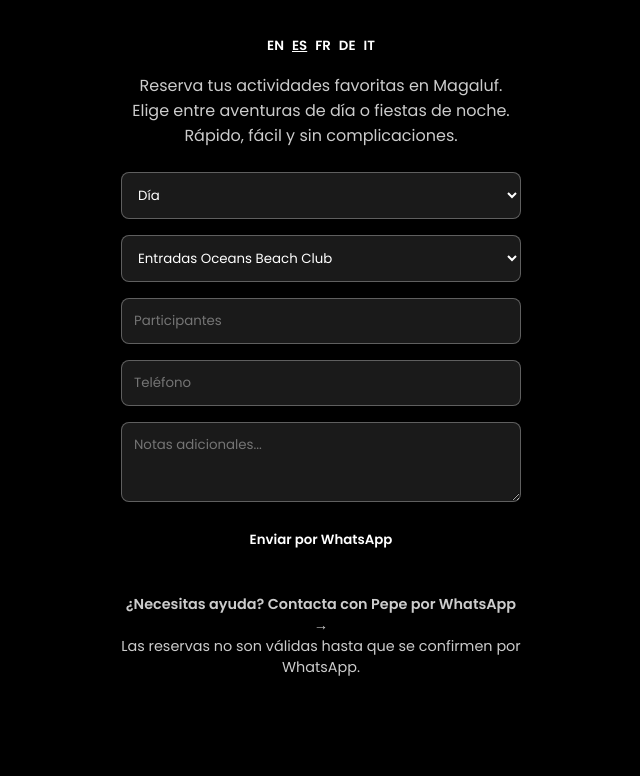
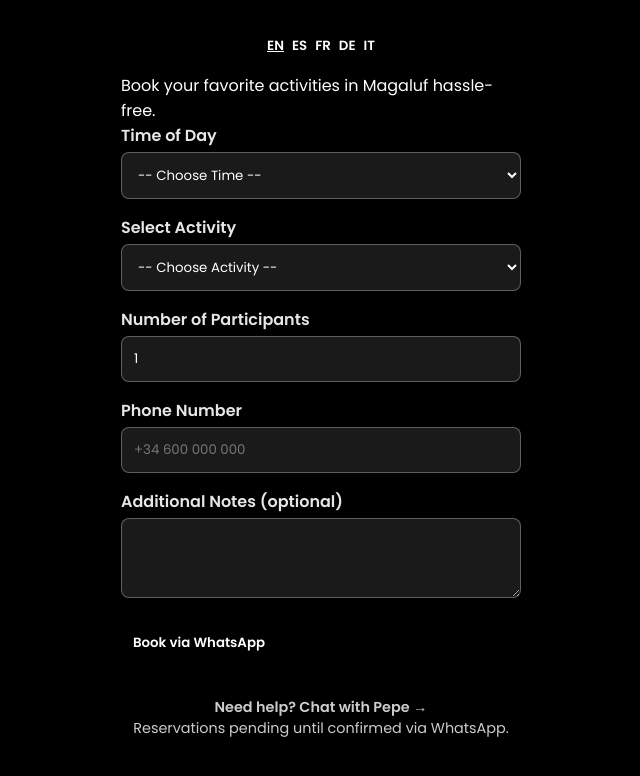
Before and after one commit to BusinessBotss/magalufactivities, a plain HTML site: page index.html in a window 1280 px wide. Shown: the whole page, without its empty margins (319-959 px from the left). Drawn offline with Linux system fonts and the light colour scheme.

Commit message:
Update index.html

```diff
--- a/index.html
+++ b/index.html
@@ -1,9 +1,9 @@
 <!DOCTYPE html>
-<html lang="es">
+<html lang="en">
 <head>
   <meta charset="UTF-8">
   <meta name="viewport" content="width=device-width, initial-scale=1.0">
-  <title>Reservas Magaluf</title>
+  <title>Magaluf Bookings</title>
   <!-- Google Fonts -->
   <link href="https://fonts.googleapis.com/css2?family=Poppins:wght@400;600&display=swap" rel="stylesheet">
   <style>
@@ -16,20 +16,20 @@
     /* Layout */
     .container {
       width: 90%; max-width: 400px; margin: 2rem auto;
-      display: flex; flex-direction: column; align-items: center;
+      display: flex; flex-direction: column; align-items: stretch;
       animation: fadeInUp 0.6s ease-out;
     }
-    nav { margin-bottom: 1rem; }
+    nav { margin-bottom: 1rem; text-align: center; }
     .lang-btn { background: transparent; border: none; color: #fff; margin: 0 4px; font-weight: 600; cursor: pointer; }
     .lang-btn.active { text-decoration: underline; }
 
-    /* Intro */
-    .intro { opacity: 0.8; text-align: center; margin-bottom: 1.5rem; }
+    /* Labels */
+    label { display: block; margin-bottom: 0.25rem; font-weight: 600; opacity: 0.9; }
+    .field { margin-bottom: 1rem; }
 
-    /* Form */
-    form { width: 100%; display: flex; flex-direction: column; gap: 1rem; }
+    /* Form fields */
     select, input, textarea {
-      background: rgba(255,255,255,0.1);
+      width: 100%; background: rgba(255,255,255,0.1);
       border: 1px solid rgba(255,255,255,0.3);
       border-radius: 8px;
       padding: 0.75rem;
@@ -39,23 +39,18 @@
 
     /* Button */
     .btn {
-      border: none; border-radius: 25px; padding: 0.75rem 1.5rem;
+      border: none; border-radius: 25px; padding: 0.75rem;
       background: transparent; color: #fff; font-weight: 600;
       cursor: pointer; transition: box-shadow 0.3s ease;
     }
-    .btn:hover {
-      box-shadow: 0 0 8px #ff00cc, 0 0 16px #a100ff;
-    }
+    .btn:hover { box-shadow: 0 0 8px #ff00cc, 0 0 16px #a100ff; }
 
     /* Footer */
     footer { margin-top: 2rem; text-align: center; font-size: 0.9rem; opacity: 0.8; }
     footer a { font-weight: 600; }
 
     /* Animations */
-    @keyframes fadeInUp {
-      from { opacity: 0; transform: translateY(20px); }
-      to   { opacity: 1; transform: translateY(0); }
-    }
+    @keyframes fadeInUp { from { opacity: 0; transform: translateY(20px);} to { opacity: 1; transform: translateY(0);} }
   </style>
 </head>
 <body>
@@ -63,11 +58,26 @@
     <nav id="lang-switch"></nav>
     <p class="intro" id="intro-text"></p>
     <form id="booking-form">
-      <select id="time-category"></select>
-      <select id="activity"></select>
-      <input type="number" id="participants" min="1" required />
-      <input type="tel" id="phone" required />
-      <textarea id="notes"></textarea>
+      <div class="field">
+        <label for="time-category" id="label-time"></label>
+        <select id="time-category"></select>
+      </div>
+      <div class="field">
+        <label for="activity" id="label-activity"></label>
+        <select id="activity"></select>
+      </div>
+      <div class="field">
+        <label for="participants" id="label-participants"></label>
+        <input type="number" id="participants" min="1" value="1" required />
+      </div>
+      <div class="field">
+        <label for="phone" id="label-phone"></label>
+        <input type="tel" id="phone" placeholder="+34 600 000 000" required />
+      </div>
+      <div class="field">
+        <label for="notes" id="label-notes"></label>
+        <textarea id="notes"></textarea>
+      </div>
       <button type="submit" class="btn" id="submit-btn"></button>
     </form>
     <footer>
@@ -77,52 +87,41 @@
   </div>
 
   <script>
-    // Data
     const translations = {
       EN: {
-        intro: "Book your favorite activities in Magaluf. Choose day adventures or night parties. Fast, easy and hassle-free.",
-        time: { day: "Day", night: "Night" },
+        intro: "Book your favorite activities in Magaluf hassle-free.",
+        labels: { time: "Time of Day", activity: "Select Activity", participants: "Number of Participants", phone: "Phone Number", notes: "Additional Notes (optional)" },
+        placeholders: { time: "-- Choose Time --", activity: "-- Choose Activity --" },
         activities: { day: ["Oceans Beach Club Tickets","Jetski Rental","Boat Party","Boat Rentals","Quad Rental"], night: ["Pirates Adventure","Gringo's Bingo","MCP Pass"] },
-        participants: "Participants", phone: "Phone", notes: "Additional notes...",
-        submit: "Send via WhatsApp",
-        help: "Need help? Contact Pepe on WhatsApp →",
-        disclaimer: "Bookings are not valid until confirmed via WhatsApp."
+        submit: "Book via WhatsApp", help: "Need help? Chat with Pepe →", disclaimer: "Reservations pending until confirmed via WhatsApp."
       },
       ES: {
-        intro: "Reserva tus actividades favoritas en Magaluf. Elige entre aventuras de día o fiestas de noche. Rápido, fácil y sin complicaciones.",
-        time: { day: "Día", night: "Noche" },
+        intro: "Reserva tus actividades favoritas en Magaluf de forma rápida y sencilla.",
+        labels: { time: "Momento del Día", activity: "Selecciona Actividad", participants: "Número de Participantes", phone: "Número de Teléfono", notes: "Notas Adicionales (opcional)" },
+        placeholders: { time: "-- Elige Momento --", activity: "-- Elige Actividad --" },
         activities: { day: ["Entradas Oceans Beach Club","Alquiler de Jetski","Fiesta en Barco","Alquiler de Barco","Alquiler de Quad"], night: ["Pirates Adventure","Bingo de Gringo's","MCP Pass"] },
-        participants: "Participantes", phone: "Teléfono", notes: "Notas adicionales...",
-        submit: "Enviar por WhatsApp",
-        help: "¿Necesitas ayuda? Contacta con Pepe por WhatsApp →",
-        disclaimer: "Las reservas no son válidas hasta que se confirmen por WhatsApp."
+        submit: "Reservar por WhatsApp", help: "¿Necesitas ayuda? Habla con Pepe →", disclaimer: "Reservas pendientes hasta confirmación por WhatsApp."
       },
       FR: {
-        intro: "Réservez vos activités préférées à Magaluf. Choisissez aventures de jour ou fêtes de nuit. Rapide, facile et sans tracas.",
-        time: { day: "Jour", night: "Nuit" },
+        intro: "Réservez vos activités préférées à Magaluf en toute simplicité.",
+        labels: { time: "Moment de la Journée", activity: "Choisir une Activité", participants: "Nombre de Participants", phone: "Numéro de Téléphone", notes: "Notes Supplémentaires (facultatif)" },
+        placeholders: { time: "-- Choisir Moment --", activity: "-- Choisir Activité --" },
         activities: { day: ["Billets Oceans Beach Club","Location de Jetski","Fête en Bateau","Location de Bateau","Location de Quad"], night: ["Pirates Adventure","Bingo de Gringo's","Pass MCP"] },
-        participants: "Participants", phone: "Téléphone", notes: "Notes supplémentaires...",
-        submit: "Envoyer via WhatsApp",
-        help: "Besoin d'aide ? Contactez Pepe sur WhatsApp →",
-        disclaimer: "Les réservations ne sont valables qu'après confirmation via WhatsApp."
+        submit: "Réserver via WhatsApp", help: "Besoin d'aide ? Parlez à Pepe →", disclaimer: "Réservations en attente jusqu'à confirmation via WhatsApp."
       },
       DE: {
-        intro: "Buche deine Lieblingsaktivitäten in Magaluf. Wähle Tagesabenteuer oder Nachtpartys. Schnell, einfach und reibungslos.",
-        time: { day: "Tag", night: "Nacht" },
+        intro: "Buche deine Lieblingsaktivitäten in Magaluf ganz einfach.",
+        labels: { time: "Tageszeit", activity: "Aktivität wählen", participants: "Teilnehmerzahl", phone: "Telefonnummer", notes: "Zusätzliche Notizen (optional)" },
+        placeholders: { time: "-- Wähle Zeit --", activity: "-- Wähle Aktivität --" },
         activities: { day: ["Oceans Beach Club Tickets","Jetski Verleih","Bootsparty","Bootsverleih","Quad Verleih"], night: ["Pirates Adventure","Gringo's Bingo","MCP Pass"] },
-        participants: "Teilnehmer", phone: "Telefon", notes: "Zusätzliche Notizen...",
-        submit: "Per WhatsApp senden",
-        help: "Brauchen Sie Hilfe? Kontaktieren Sie Pepe per WhatsApp →",
-        disclaimer: "Reservierungen sind erst nach Bestätigung über WhatsApp gültig."
+        submit: "Per WhatsApp buchen", help: "Brauchen Sie Hilfe? Sprechen Sie mit Pepe →", disclaimer: "Reservierungen ausstehend bis Bestätigung via WhatsApp."
       },
       IT: {
-        intro: "Prenota le tue attività preferite a Magaluf. Scegli avventure diurne o feste notturne. Veloce, facile e senza problemi.",
-        time: { day: "Giorno", night: "Notte" },
+        intro: "Prenota le tue attività preferite a Magaluf in modo semplice.",
+        labels: { time: "Momento del Giorno", activity: "Seleziona Attività", participants: "Numero di Partecipanti", phone: "Numero di Telefono", notes: "Note Aggiuntive (opzionale)" },
+        placeholders: { time: "-- Scegli Momento --", activity: "-- Scegli Attività --" },
         activities: { day: ["Biglietti Oceans Beach Club","Noleggio Jetski","Festa in Barca","Noleggio Barca","Noleggio Quad"], night: ["Pirates Adventure","Gringo's Bingo","MCP Pass"] },
-        participants: "Partecipanti", phone: "Telefono", notes: "Note aggiuntive...",
-        submit: "Invia via WhatsApp",
-        help: "Hai bisogno di aiuto? Contatta Pepe su WhatsApp →",
-        disclaimer: "Le prenotazioni non sono valide fino a conferma via WhatsApp."
+        submit: "Prenota via WhatsApp", help: "Hai bisogno di aiuto? Parla con Pepe →", disclaimer: "Prenotazioni in attesa fino a conferma via WhatsApp."
       }
     };
     const whatsappNumber = "34620618465";
@@ -138,14 +137,18 @@
     const submitBtn = document.getElementById('submit-btn');
     const helpText = document.getElementById('help-text');
     const disclaimerText = document.getElementById('disclaimer-text');
+    const labelTime = document.getElementById('label-time');
+    const labelActivity = document.getElementById('label-activity');
+    const labelParticipants = document.getElementById('label-participants');
+    const labelPhone = document.getElementById('label-phone');
+    const labelNotes = document.getElementById('label-notes');
 
-    let currentLang = localStorage.getItem('lang') || 'ES';
+    let currentLang = localStorage.getItem('lang') || 'EN';
 
     // Init language buttons
     Object.keys(translations).forEach(code => {
       const btn = document.createElement('button');
-      btn.textContent = code;
-      btn.className = 'lang-btn';
+      btn.textContent = code; btn.className = 'lang-btn';
       btn.onclick = () => setLanguage(code);
       langSwitch.appendChild(btn);
     });
@@ -158,33 +161,32 @@
 
     function updateUI() {
       const t = translations[currentLang];
-      // Highlight
       document.querySelectorAll('.lang-btn').forEach(b => b.classList.toggle('active', b.textContent === currentLang));
-      // Intro text
       introText.textContent = t.intro;
-      // Time category options
-      timeCategory.innerHTML = '';
-      Object.entries(t.time).forEach(([key,label]) => {
-        const opt = document.createElement('option'); opt.value = key; opt.textContent = label;
+      labelTime.textContent = t.labels.time;
+      labelActivity.textContent = t.labels.activity;
+      labelParticipants.textContent = t.labels.participants;
+      labelPhone.textContent = t.labels.phone;
+      labelNotes.textContent = t.labels.notes;
+      timeCategory.innerHTML = `<option value="" disabled selected>${t.placeholders.time}</option>`;
+      Object.keys(t.activities).forEach(key => {
+        const opt = document.createElement('option');
+        opt.value = key;
+        opt.textContent = key.charAt(0).toUpperCase() + key.slice(1);
         timeCategory.appendChild(opt);
       });
-      // Activities
       updateActivities();
-      // Placeholders & button
-      participants.placeholder = t.participants;
-      phone.placeholder = t.phone;
-      notes.placeholder = t.notes;
       submitBtn.textContent = t.submit;
-      helpText.innerHTML = `<a href='https://wa.me/${whatsappNumber}' target='_blank'>${t.help}</a>`;
+      helpText.innerHTML = `<a href="https://wa.me/${whatsappNumber}" target="_blank">${t.help}</a>`;
       disclaimerText.textContent = t.disclaimer;
     }
 
     function updateActivities() {
       const t = translations[currentLang];
-      const cat = timeCategory.value;
-      activity.innerHTML = '';
-      t.activities[cat].forEach(act => {
-        const opt = document.createElement('option'); opt.value = act; opt.textContent = act;
+      const sel = timeCategory.value;
+      activity.innerHTML = `<option value="" disabled selected>${t.placeholders.activity}</option>`;
+      (t.activities[sel]||[]).forEach(a => {
+        const opt = document.createElement('option'); opt.value = a; opt.textContent = a;
         activity.appendChild(opt);
       });
     }
@@ -196,9 +198,8 @@
 
     document.getElementById('booking-form').onsubmit = e => {
       e.preventDefault();
-      const msg = `Hi Pepe! I'd like to book *${activity.value}* (${timeCategory.options[timeCategory.selectedIndex].text}) for *${participants.value}* participants. Phone: ${phone.value}. Notes: ${notes.value || '-'}.`;
-      const url = `https://wa.me/${whatsappNumber}?text=${encodeURIComponent(msg)}`;
-      window.open(url, '_blank');
+      const msg = `Hi Pepe! I'd like to book *${activity.value}* (${timeCategory.options[timeCategory.selectedIndex].text}) for *${participants.value}* participants. Phone: ${phone.value}. Notes: ${notes.value||'-'}.`;
+      window.open(`https://wa.me/${whatsappNumber}?text=${encodeURIComponent(msg)}`,'_blank');
     };
   </script>
 </body>
```
